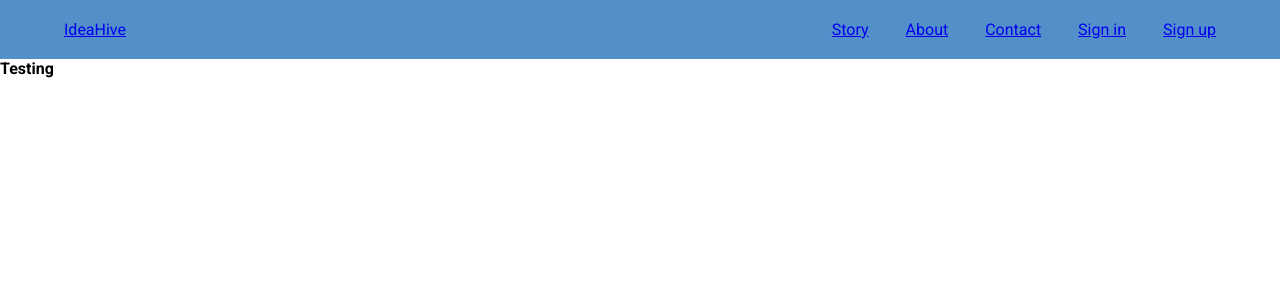
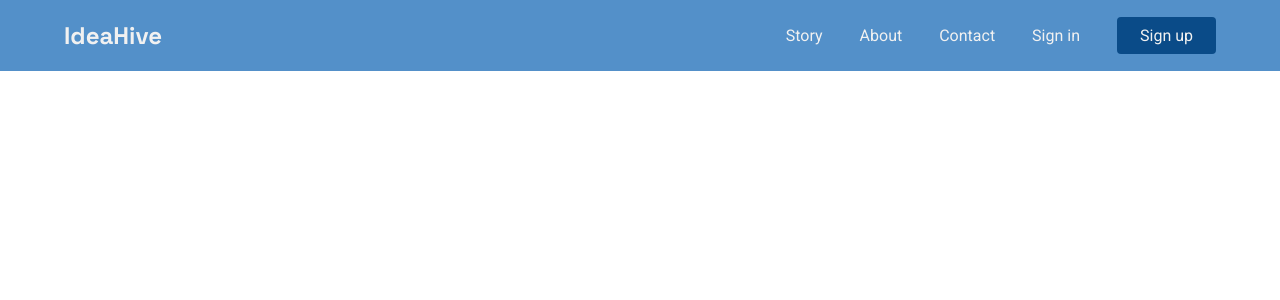
Before and after one commit to Ronel028/ideaHive-blog, a React (Vite) app: page / in a window 1280 px wide. Shown: the top 300 px of the page. Built offline with nearby package versions, Linux system fonts and the light colour scheme.

Commit message:
working with navigation menu

```diff
--- a/src/App.jsx
+++ b/src/App.jsx
@@ -1,12 +1,12 @@
-import Navigation from "./component/navigation/navigation";
+import { Routes, Route } from "react-router-dom";
+import Home from "./pages/home/Home";
 import "./App.scss";
 
 function App() {
   return (
-    <div>
-      <Navigation />
-      <h1>Testing</h1>
-    </div>
+    <Routes>
+      <Route path="/" element={<Home />} />
+    </Routes>
   );
 }
 
--- a/src/component/navigation/navigation.jsx
+++ b/src/component/navigation/navigation.jsx
@@ -5,26 +5,47 @@ const Navigation = () => {
   return (
     <nav className="nav">
       <div className="wrapper nav-container">
-        <Link to="#">IdeaHive</Link>
+        <Link to="/" className="logo">
+          IdeaHive
+        </Link>
 
         {/* link for desktop */}
         <ul className="nav-links-desktop">
           <li>
-            <Link to="#">Story</Link>
+            <Link to="/story" className="link-desktop">
+              Story
+            </Link>
           </li>
           <li>
-            <Link to="#">About</Link>
+            <Link to="/about" className="link-desktop">
+              About
+            </Link>
           </li>
           <li>
-            <Link to="#">Contact</Link>
+            <Link to="contact" className="link-desktop">
+              Contact
+            </Link>
           </li>
           <li>
-            <Link to="#">Sign in</Link>
+            <Link to="/signin" className="link-desktop">
+              Sign in
+            </Link>
           </li>
           <li>
-            <Link to="#">Sign up</Link>
+            <Link to="/signup" className="link-desktop link-btn">
+              Sign up
+            </Link>
           </li>
         </ul>
+        {/* link for desktop */}
+
+        {/* menu btn */}
+        <label htmlFor="menu" className="menu-btn">
+          <input type="checkbox" name="checkbox" id="menu" />
+          <div className="line line1"></div>
+          <div className="line line2"></div>
+          <div className="line line3"></div>
+        </label>
       </div>
     </nav>
   );
--- a/src/component/navigation/navigation.scss
+++ b/src/component/navigation/navigation.scss
@@ -3,17 +3,82 @@
   height: auto;
   background-color: var(--light-blue);
   padding: 20px 0;
+  position: fixed;
+  top: 0;
 
   .nav-container {
     display: flex;
     align-items: center;
     justify-content: space-between;
 
+    .logo {
+      font-family: var(--font-spaceGrotesk);
+      font-weight: var(--fw-bold);
+      font-size: 24px;
+      color: var(--light-gray);
+    }
+
     // link for desktop design
     .nav-links-desktop {
-      display: flex;
+      display: none; //flex
       align-items: center;
       gap: 37px;
+
+      @media screen and (min-width: 744px) {
+        display: flex;
+      }
+
+      li {
+        .link-desktop {
+          color: var(--light-gray);
+          font-size: 1rem;
+          font-weight: var(--fw-regular);
+
+          &.link-btn {
+            background-color: var(--dark-blue);
+            padding: 9px 23px;
+            border-radius: 4px;
+          }
+        }
+      }
+    }
+
+    // menu btn
+    .menu-btn {
+      width: 30px;
+      height: 38px;
+      // background-color: rgb(173, 76, 76);
+      display: flex;
+      flex-direction: column;
+      justify-content: space-evenly;
+      overflow: hidden;
+      cursor: pointer;
+
+      input[type="checkbox"] {
+        display: none;
+      }
+      & > .line {
+        width: 100%;
+        height: 3px;
+        background-color: var(--light-gray);
+        transition: transform 0.2s ease-in-out;
+      }
+      input[type="checkbox"]:checked ~ .line1 {
+        transform: rotate(43deg) translate(8px, 8px);
+        transition: transform 0.2s ease-in-out;
+      }
+      input[type="checkbox"]:checked ~ .line2 {
+        transform: translateX(100%);
+        transition: transform 0.3s ease-in-out;
+      }
+      input[type="checkbox"]:checked ~ .line3 {
+        transform: rotate(-45deg) translate(7px, -6px);
+        transition: transform 0.2s ease-in-out;
+      }
+
+      @media screen and (min-width: 744px) {
+        display: none;
+      }
     }
   }
 }
--- a/src/index.scss
+++ b/src/index.scss
@@ -25,6 +25,10 @@ ul {
   list-style-type: none;
 }
 
+a {
+  text-decoration: none;
+}
+
 body {
   font-family: var(--font-Roboto);
 }
--- /dev/null
+++ b/src/pages/home/Home.jsx
@@ -0,0 +1,13 @@
+import Navigation from "../../component/navigation/navigation";
+import "./home.scss";
+const Home = () => {
+  return (
+    <div className="home">
+      <header>
+        <Navigation />
+      </header>
+    </div>
+  );
+};
+
+export default Home;
```
Also changed, not shown: src/pages/home/home.scss (added).
